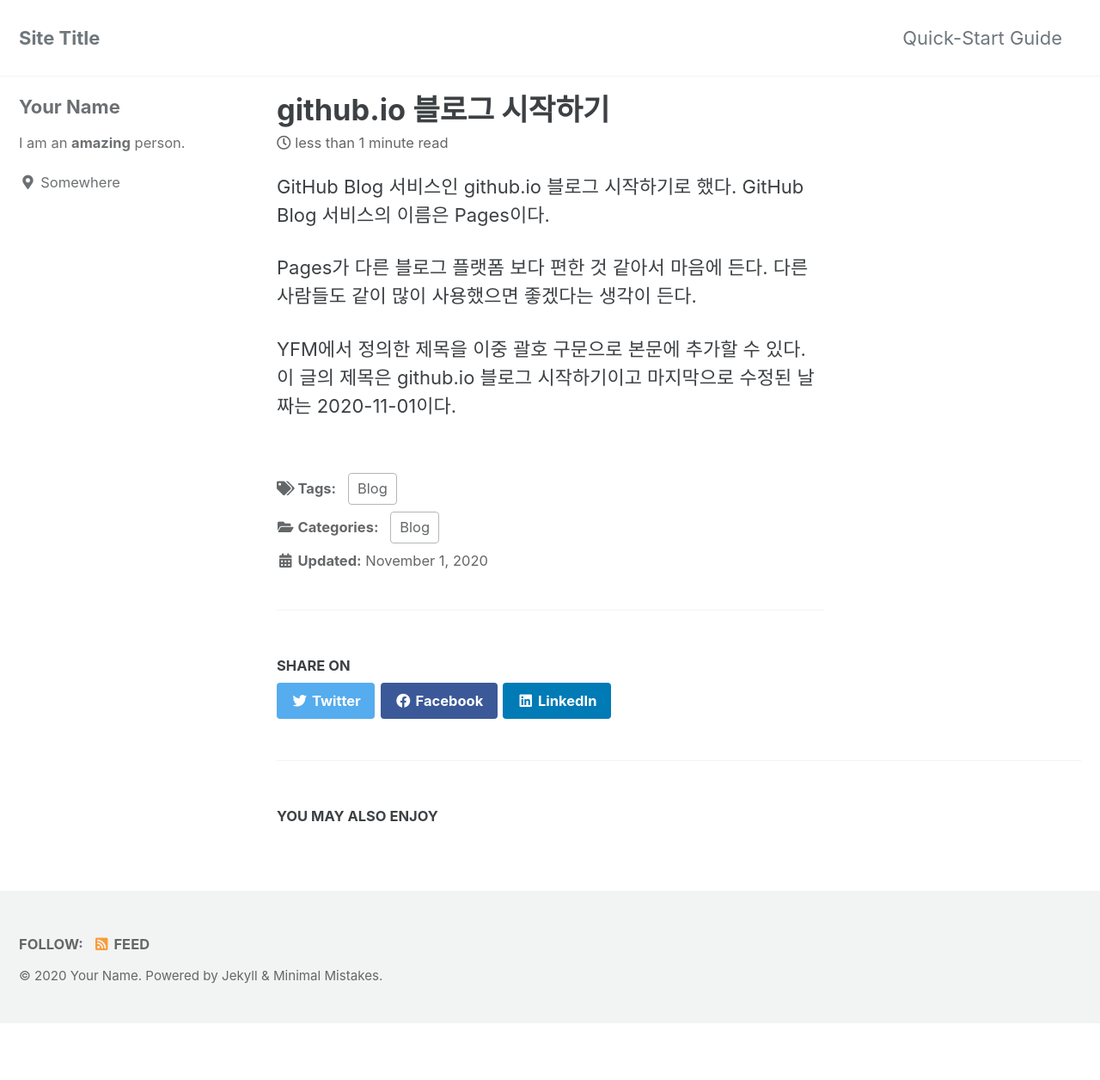
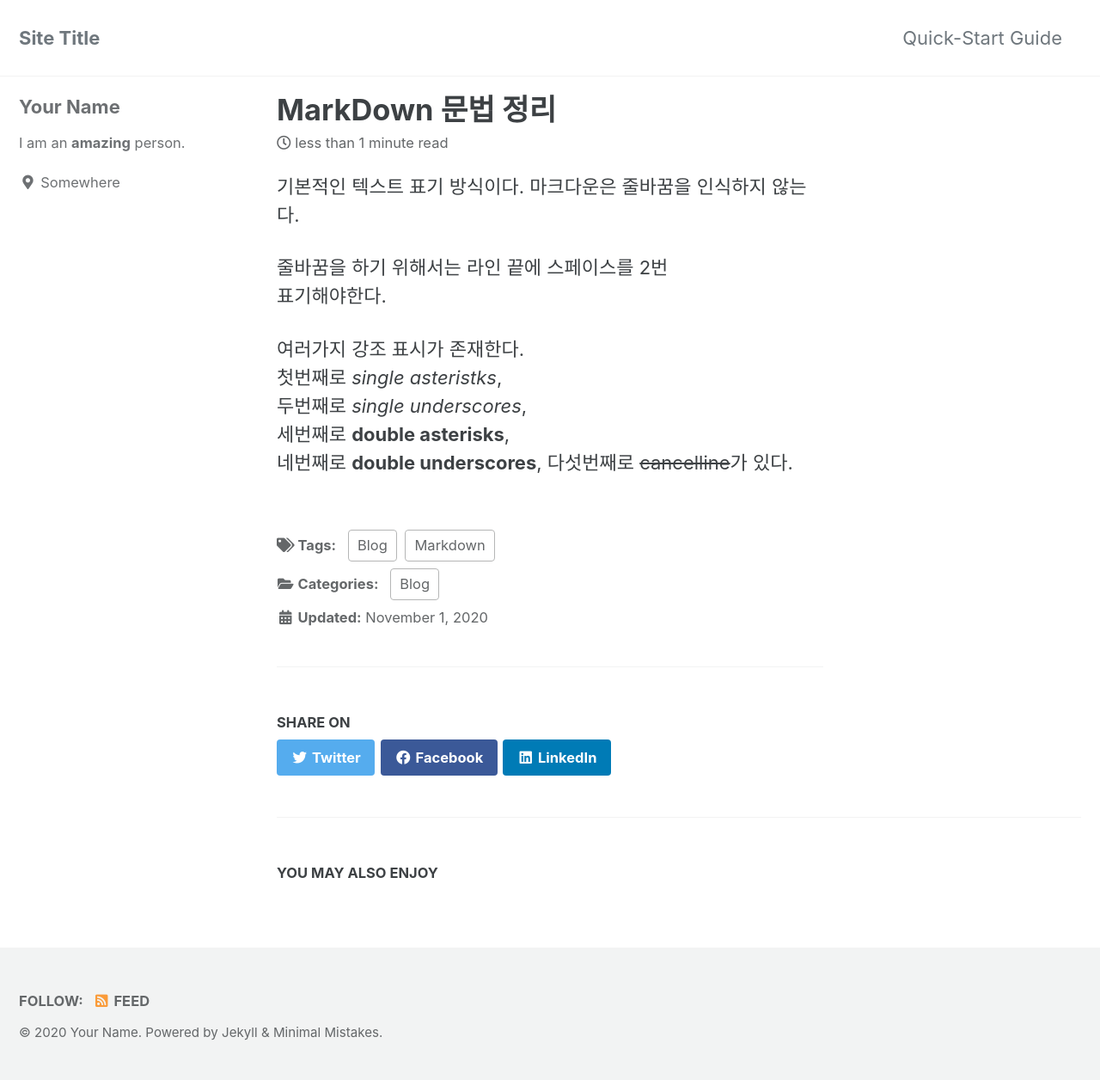
Before and after one commit to ParkHyunki/ParkHyunki.github.io, a Jekyll site: the page built from _posts/2020-11-01-first-post.md, in a window 1280 px wide. Shown: the whole page at 86% size. Built offline with Jekyll 4.4.1, drawn with Linux system fonts in a browser that asks for light colours; cached includes are drawn as plain includes; before the commit the page ends 1190 px from its top, so only the background shows below that.

Commit message:
2020-11-01 MarkDown포스팅

```diff
--- a/_posts/2020-11-01-first-post.md
+++ b/_posts/2020-11-01-first-post.md
@@ -1,20 +1,23 @@
 ---
-title:  "github.io 블로그 시작하기"
-excerpt: "GitHub Blog 서비스인 github.io 블로그 시작하기로 했다."
+title:  "MarkDown 문법 정리"
+excerpt: "Github 블로그를 시작하며 필요한 Markdown문법을 정리하면 좋을거 같아 포스팅을 진행합니다."
 
 categories:
   - Blog
 tags:
   - Blog
+  - Markdown
 last_modified_at: 2020-11-01
 ---
 
-GitHub Blog 서비스인 github.io 블로그 시작하기로 했다.
-GitHub Blog 서비스의 이름은 Pages이다.
+기본적인 텍스트 표기 방식이다. 마크다운은 줄바꿈을 인식하지 않는다.
 
-Pages가 다른 블로그 플랫폼 보다 편한 것 같아서 마음에 든다.
-다른 사람들도 같이 많이 사용했으면 좋겠다는 생각이 든다.
+줄바꿈을 하기 위해서는 라인 끝에 스페이스를 2번
+표기해야한다.
 
-YFM에서 정의한 제목을 이중 괄호 구문으로 본문에 추가할 수 있다.
-이 글의 제목은 {{ page.title }}이고
-마지막으로 수정된 날짜는 {{ page.last_modified_at }}이다.
+여러가지 강조 표시가 존재한다.
+첫번째로 *single asteristks*,
+두번째로 _single underscores_,
+세번째로 **double asterisks**,
+네번째로 __double underscores__,
+다섯번째로 ~~cancelline~~가 있다.
```
